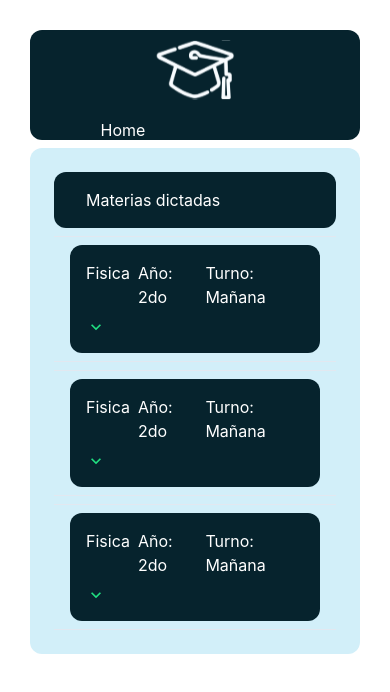
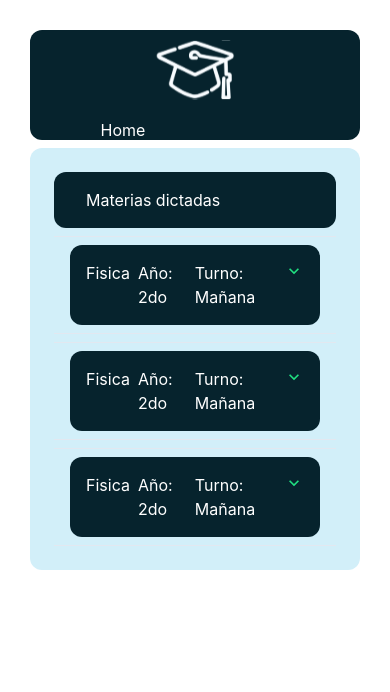
Before and after one commit to YoelChrestia/tp-interfaces, a React (Create React App) app: page /materias in a window 390 px wide. Shown: the top 692 px of the page. Built offline with nearby package versions, Linux system fonts and the light colour scheme.

Commit message:
responsive

```diff
--- a/src/pages/materias/index.js
+++ b/src/pages/materias/index.js
@@ -136,7 +136,7 @@ const Materias = () => {
                         textAlign="left"
                         bgColor={colors.blue5}
                         color={"white"}
-                        direction={direction}
+                        direction={"row"}
                         p={4}
                         borderRadius={borders.borderRadius}
                         justify={"space-between"}
@@ -154,13 +154,13 @@ const Materias = () => {
                       <Stack
                         spacing={3}
                         w={"100%"}
-                        direction={"row"}
                         justify={"space-between"}
+                        direction={direction === "row" ? "row" : "column"}
                       >
                         {materia.desplegable.map((desplegable) => {
                           return (
                             <Stack
-                              w={"25%"}
+                              w={direction === "row" ? "25%" : "100%"}
                               h={"70px"}
                               bgColor={"white"}
                               align={"center"}
```
